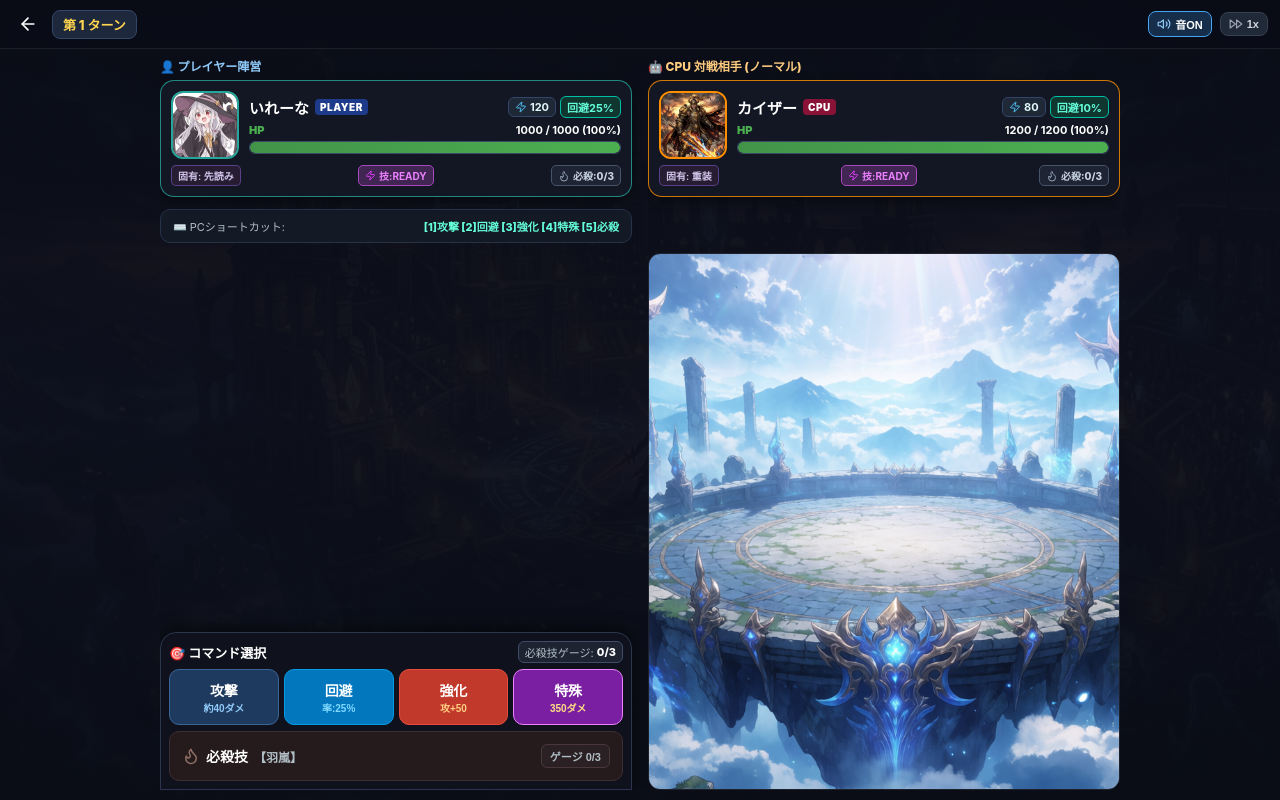
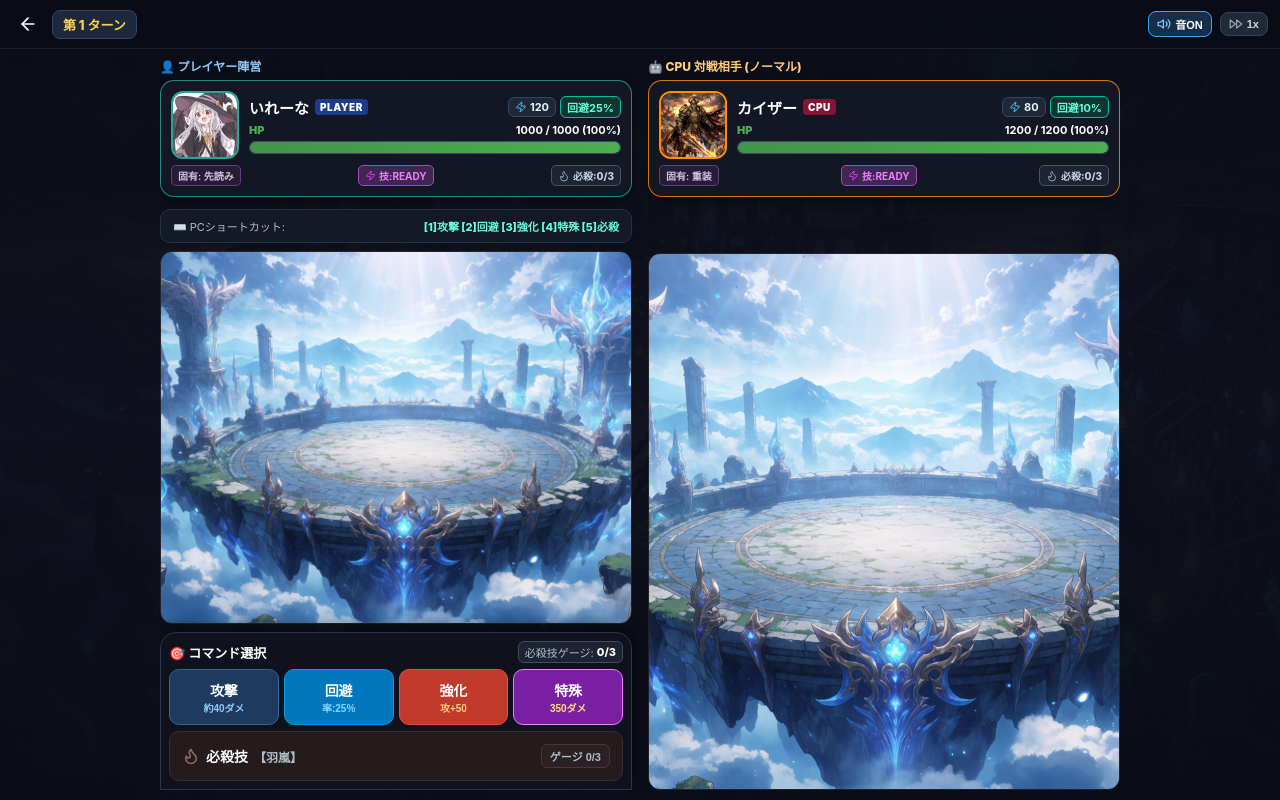
Before and after one commit to toraigon91412250-png/-, a React (Vite) app in the folder web/: page / in a window 1280 px wide. Both pictures are taken after a click on the button "バトル開始！". Built offline with nearby package versions, Linux system fonts and the light colour scheme.

Commit message:
ui: add battle background to left empty space

```diff
--- a/web/src/components/BattleScreen.tsx
+++ b/web/src/components/BattleScreen.tsx
@@ -330,6 +330,29 @@ export const BattleScreen: React.FC<BattleScreenProps> = ({
                 </div>
               </div>
 
+              <div
+                style={{
+                  flex: 1,
+                  minHeight: 0,
+                  marginTop: '8px',
+                  marginBottom: '8px',
+                  borderRadius: '12px',
+                  overflow: 'hidden',
+                  border: '1px solid rgba(255, 255, 255, 0.08)',
+                }}
+              >
+                <img
+                  src={battleBackground}
+                  alt=""
+                  style={{
+                    width: '100%',
+                    height: '100%',
+                    objectFit: 'cover',
+                    display: 'block',
+                  }}
+                />
+              </div>
+
               <ActionDock
                 player={state.player}
                 enemy={state.enemy}
```
